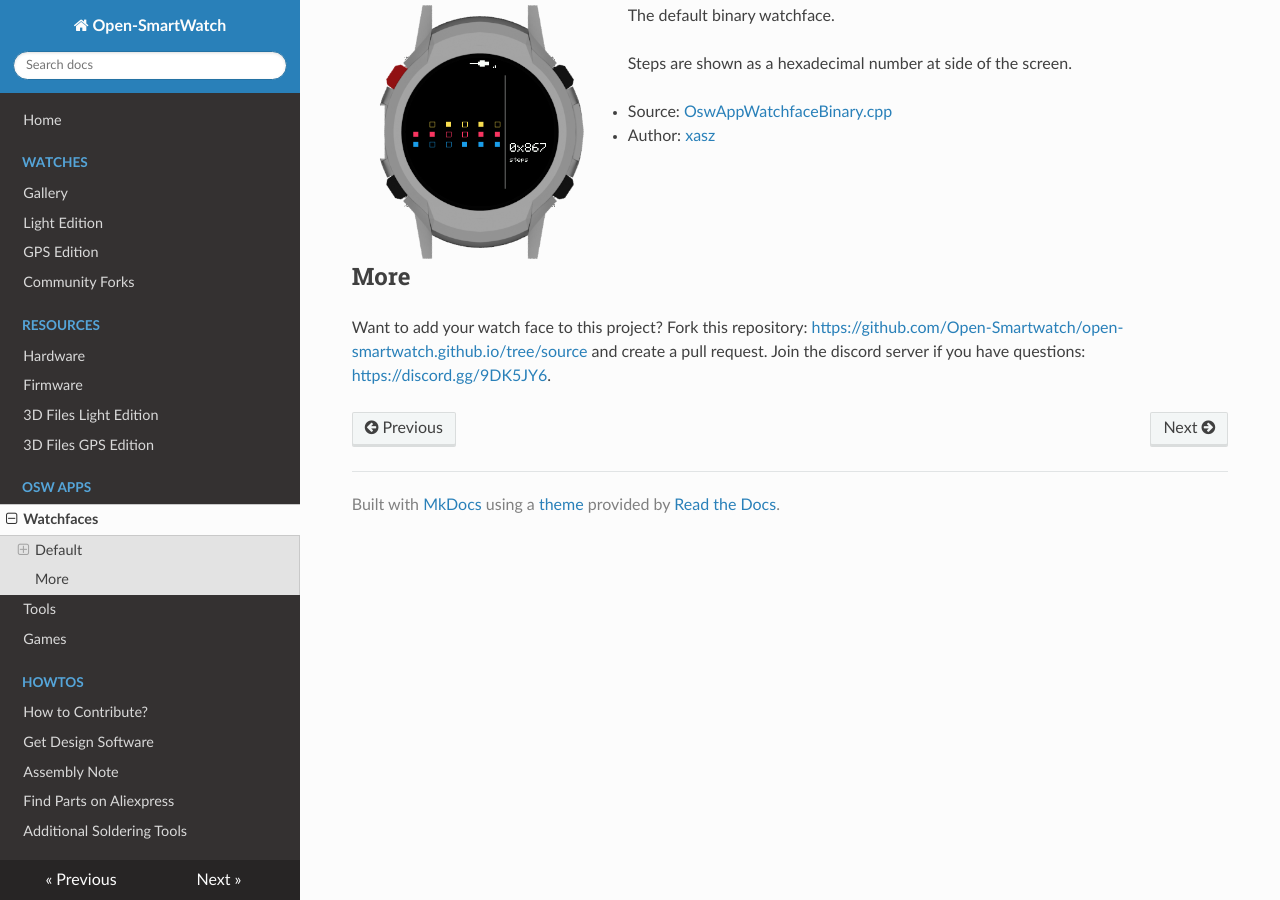
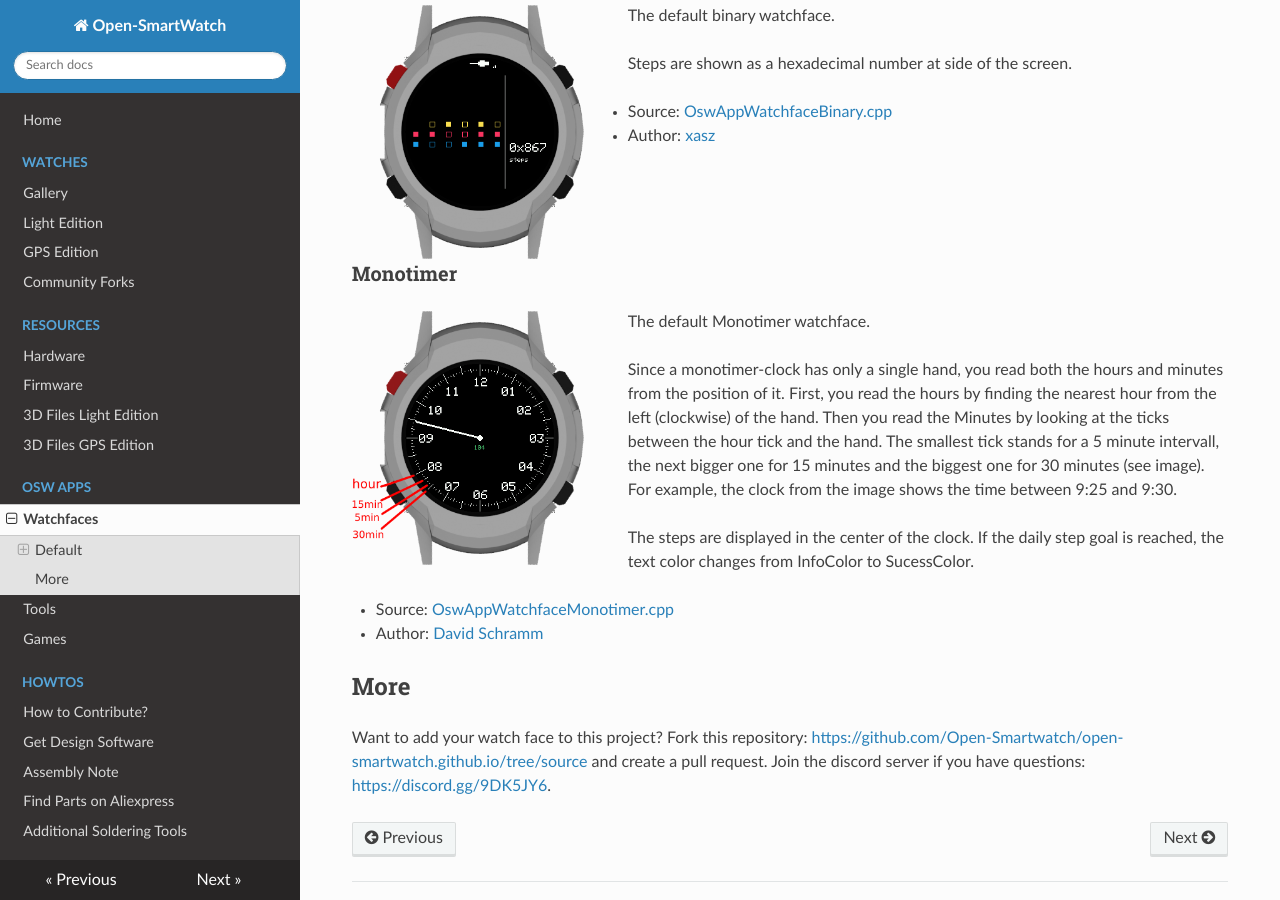
Before and after one commit to Open-Smartwatch/open-smartwatch.github.io, an MkDocs documentation site: the page built from docs/oswapps/watchfaces.md, in a window 1280 px wide and 900 px high, scrolled down 1938 px. Built offline with MkDocs 1.6.1, drawn with Linux system fonts in a browser that asks for light colours; nearby versions of some CDN libraries.

Commit message:
Add new watchface monotimer

```diff
--- a/docs/oswapps/watchfaces.md
+++ b/docs/oswapps/watchfaces.md
@@ -76,6 +76,19 @@ Steps are shown as a hexadecimal number at side of the screen.
 
 <div style="clear: both"></div>
 
+### Monotimer
+
+<img src="/assets/apps/watchfaces/watchface_monotimer_osw.png" width="256px" style="float:left; margin-right:20px"/>
+The default Monotimer watchface.
+
+Since a monotimer-clock has only a single hand, you read both the hours and minutes from the position of it. First, you read the hours by finding the nearest hour from the left (clockwise) of the hand. Then you read the Minutes by looking at the ticks between the hour tick and the hand. The smallest tick stands for a 5 minute intervall, the next bigger one for 15 minutes and the biggest one for 30 minutes (see image). For example, the clock from the image shows the time between 9:25 and 9:30.
+
+The steps are displayed in the center of the clock. If the daily step goal is reached, the text color changes from InfoColor to SucessColor.
+
+ * Source: [OswAppWatchfaceMonotimer.cpp](https://github.com/Open-Smartwatch/open-smartwatch-os/blob/master/src/apps/watchfaces/OswAppWatchfaceMonotimer.cpp)
+ * Author: [David Schramm](https://github.com/daschr)
+
+<div style="clear: both"></div>
 
 ## More
 
```
Also changed, not shown: docs/assets/apps/watchfaces/watchface_monotimer_osw.png (added).
